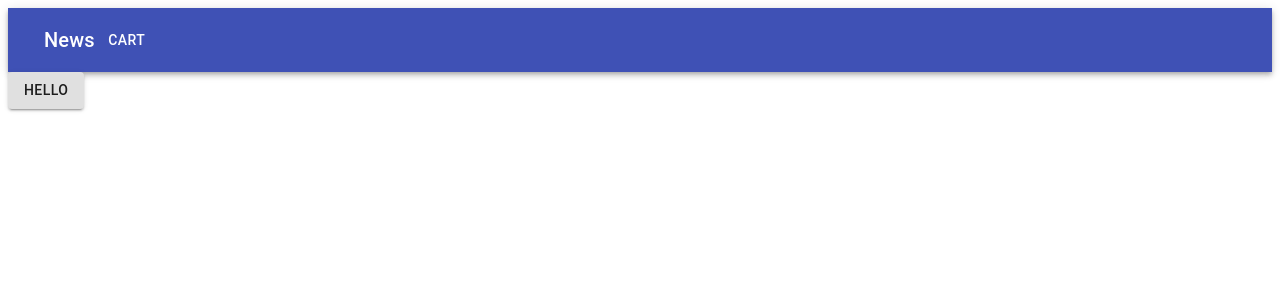
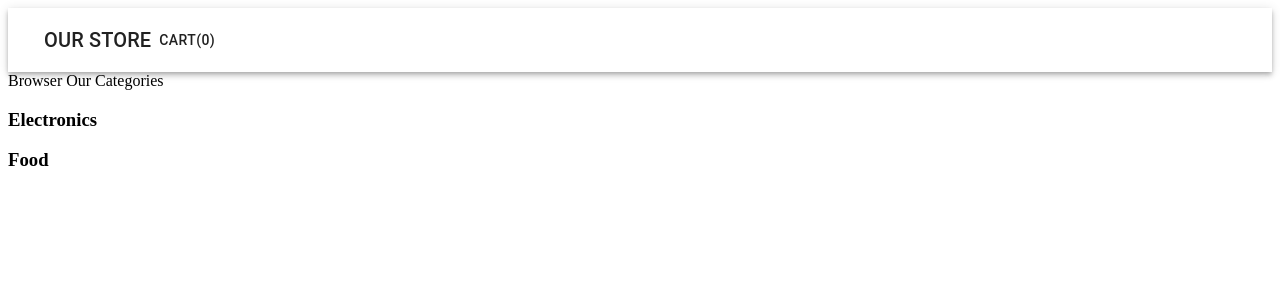
Before and after one commit to jonnyleealas/store-app, a React (Create React App) app: page / in a window 1280 px wide. Shown: the top 300 px of the page. Built offline with nearby package versions, Linux system fonts and the light colour scheme.

Commit message:
fixed imports

```diff
--- a/src/App.js
+++ b/src/App.js
@@ -1,6 +1,4 @@
 import React from 'react';
-import Button from '@material-ui/core/Button';
-// import Paper from '@material-ui/core/Paper';
 import NavBar from './components/header/header.js';
 
 
@@ -8,7 +6,7 @@ function App() {
   return (
     <>
       <NavBar />
-      <Button variant='contained'>Hello</Button>
+
     </>
   );
 }
--- a/src/components/header/header.js
+++ b/src/components/header/header.js
@@ -1,5 +1,10 @@
 import React from 'react';
-import {AppBar,Toolbar, IconButton, Typography, Button} from  '@material-ui/core';
+import Categories from '../storefront/categories.js';
+import AppBar from '@material-ui/core/AppBar';
+import Toolbar from '@material-ui/core/Toolbar';
+import IconButton from '@material-ui/core/IconButton';
+import Typography from '@material-ui/core/Typography';
+import Button from '@material-ui/core/Button';
 
 
 
@@ -7,17 +12,19 @@ import {AppBar,Toolbar, IconButton, Typography, Button} from  '@material-ui/core
 function NavBar (){
   return(
     <>
-      <AppBar position="static">
+      <AppBar color="grey" position="static">
         <Toolbar>
           <IconButton edge="start"  color="inherit" aria-label="menu">
 
           </IconButton>
           <Typography variant="h6" >
-          News
+          OUR STORE
           </Typography>
-          <Button edge="end" color="inherit" >CART</Button>
+          <Button edge="end" color="inherit" >CART(0)</Button>
         </Toolbar>
       </AppBar>
+      <span>Browser Our Categories</span>
+      <Categories />
     </>
   );
 }
--- a/src/components/storefront/categories.js
+++ b/src/components/storefront/categories.js
@@ -0,0 +1,12 @@
+import React from 'react';
+
+export default function Categories(){
+
+    return(
+        <>
+        <h3>Electronics</h3>
+
+        <h3>Food</h3>
+        </>
+    )
+}
--- a/src/store/index.js
+++ b/src/store/index.js
@@ -0,0 +1 @@
+import React from 'react';
```
Also changed, not shown: src/components/footer/footer.js (+11 -0 lines), 1 other file (tests, documents, lock files or other folders).
